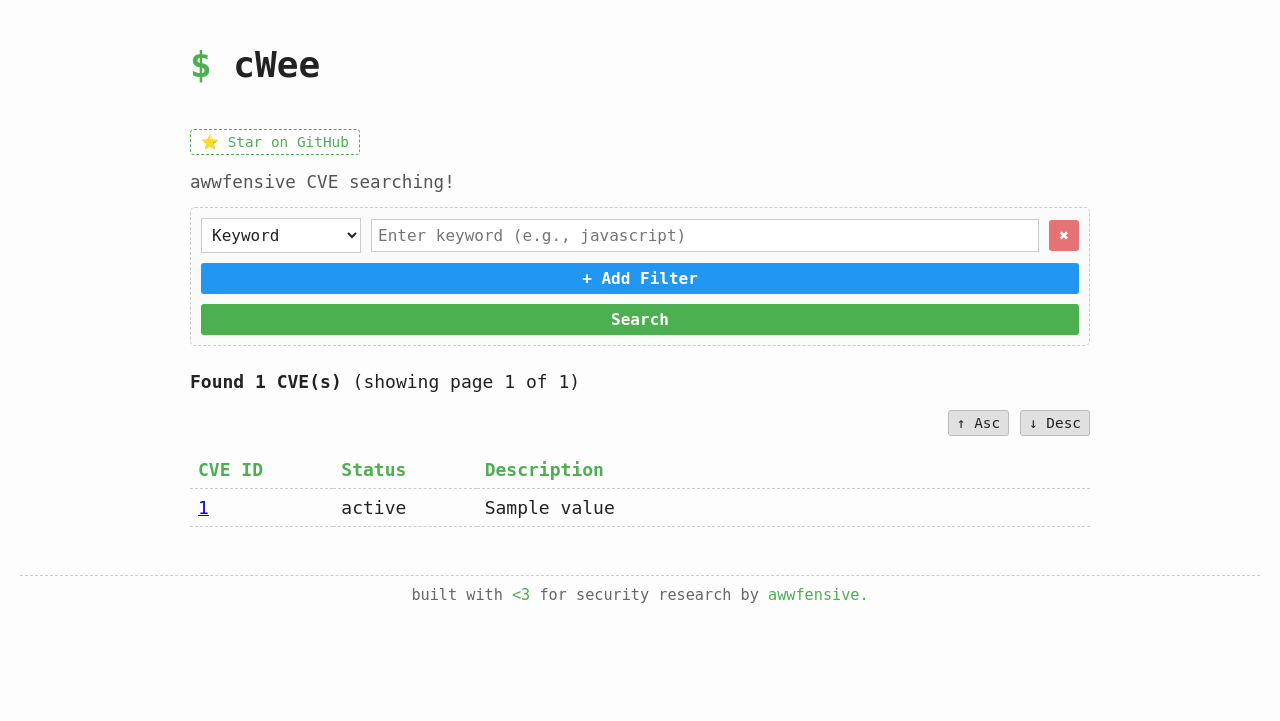
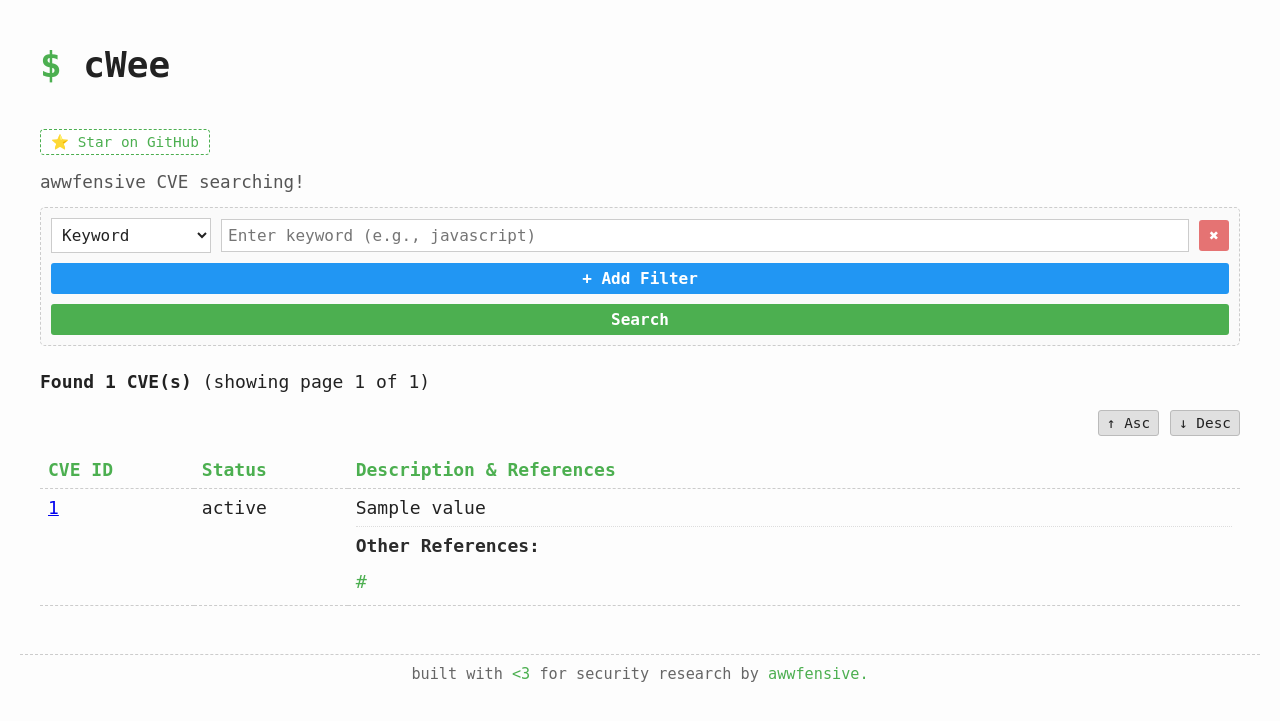
Before and after one commit to awwfensive/cWee, a Flask app: template templates/cwee.html in a window 1280 px wide. Shown: the top 721 px of the page. Run offline with Flask 3, Linux system fonts and the light colour scheme; the template is opened without the code that fills it: most values are stand-ins (such as "Sample title", 1, 10 or a date in 2020).

Commit message:
reference section

```diff
--- a/app.py
+++ b/app.py
@@ -1,6 +1,6 @@
 from flask import Flask, request, render_template, url_for
 import nvdlib
-from datetime import datetime
+from datetime import datetime, timezone
 import math
 import time
 
@@ -22,7 +22,7 @@ def index():
     error_message = None
     total_results = 0
 
-    # handle multi filter form data from query parameters :p
+    # handle multi filter form data from query parameters
     search_types = request.args.getlist("searchType[]")
     search_queries = request.args.getlist("searchQuery[]")
 
@@ -32,7 +32,7 @@ def index():
     form_data["searchType"] = search_types
     form_data["searchQuery"] = search_queries
 
-    # filter out the empty queries and correcty pair types and queries
+    # filter out the empty queries and correctly pair types and queries
     filters = []
     for i in range(len(search_types)):
         if i < len(search_queries) and search_queries[i].strip():
@@ -45,10 +45,10 @@ def index():
 
     if filters:
         try:
-            # rate limiting to be nice to the NVD API - me good boye
+            # rate limiting to be nice to the NVD API
             time.sleep(0.1)
 
-            # Start with first filter - this is our base dataset -  BIG BRAIN MOVE
+            # Start with first filter - this is our base dataset
             first_filter = filters[0]
             params = {}
             search_type = first_filter["type"]
@@ -70,20 +70,30 @@ def index():
                 try:
                     dates = search_query.split(",")
                     if len(dates) != 2:
-                        raise ValueError("Must provide exactly 2 dates")
+                        raise ValueError("Must provide exactly 2 dates separated by comma")
 
                     start_date = dates[0].strip()
                     end_date = dates[1].strip()
 
-                    # falidate date format
-                    datetime.strptime(start_date, "%Y-%m-%d")
-                    datetime.strptime(end_date, "%Y-%m-%d")
+                    # validate date format and convert to datetime objects with timezone
+                    start_dt = datetime.strptime(start_date, "%Y-%m-%d")
+                    end_dt = datetime.strptime(end_date, "%Y-%m-%d")
 
-                    params["pubStartDate"] = start_date
-                    params["pubEndDate"] = end_date
-                except ValueError:
-                    error_message = "Invalid date range format. Use YYYY-MM-DD,YYYY-MM-DD"
+                    # Add timezone info and set time to start/end of day
+                    start_dt = start_dt.replace(hour=0, minute=0, second=0, tzinfo=timezone.utc)
+                    end_dt = end_dt.replace(hour=23, minute=59, second=59, tzinfo=timezone.utc)
 
+                    # nvdlib accepts datetime objects for date parameters
+                    params["pubStartDate"] = start_dt
+                    params["pubEndDate"] = end_dt
+
+                    print(f"DEBUG - Date range: {start_dt} to {end_dt}")
+                except ValueError as e:
+                    error_message = f"Invalid date range format. Use YYYY-MM-DD,YYYY-MM-DD. Error: {str(e)}"
+                except Exception as e:
+                    error_message = f"Error parsing date range: {str(e)}"
+
+            # Only proceed if we have valid params and no errors
             if not error_message and params:
                 print(f"Base search with params: {params}")
 
@@ -93,7 +103,7 @@ def index():
 
                 print(f"Base filter '{search_type}:{search_query}' found {len(all_cves)} CVEs")
 
-                # apply remaining filters as post-processing on the results we have fetched :D only works well if the first filter is selective enough
+                # apply remaining filters as post-processing on the results we have fetched
                 for filter_item in filters[1:]:
                     filter_type = filter_item["type"]
                     filter_query = filter_item["query"]
@@ -136,8 +146,8 @@ def index():
                                     pub_date = datetime.fromisoformat(cve.published.replace('Z', '+00:00'))
                                     if start_date <= pub_date.replace(tzinfo=None) <= end_date:
                                         filtered_cves.append(cve)
-                        except:
-                            error_message = f"Invalid date range in filter: {filter_query}"
+                        except Exception as e:
+                            error_message = f"Invalid date range in filter: {filter_query}. Error: {str(e)}"
                             break
 
                     elif filter_type == "cpeName":
@@ -168,7 +178,7 @@ def index():
                     total_results = len(all_cves)
                     total_pages = math.ceil(total_results / per_page)
 
-                    # Ensure page is within valid range - math is hard
+                    # Ensure page is within valid range
                     page = max(1, min(page, total_pages))
 
                     start = (page - 1) * per_page
@@ -177,12 +187,16 @@ def index():
 
                 else:
                     error_message = "No CVEs found after applying all filters"
+            elif not error_message:
+                error_message = "Please provide valid search parameters"
 
         except Exception as e:
             error_message = f"Error fetching CVEs: {str(e)}"
             print(f"Exception details: {e}")
+            import traceback
+            traceback.print_exc()
 
-    # create query string for pagination links and sorting linksssssssssssss
+    # create query string for pagination links and sorting links
     query_params = []
     for i in range(len(form_data["searchType"])):
         if i < len(form_data["searchQuery"]) and form_data["searchQuery"][i].strip():
@@ -201,7 +215,9 @@ def index():
         error_message=error_message,
         total_results=total_results,
         query_string=query_string,
-        request=request
+        request=request,
+        any=any,
+        hasattr=hasattr
     )
 
 if __name__ == '__main__':
--- a/templates/cwee.html
+++ b/templates/cwee.html
@@ -16,7 +16,7 @@
         font-size: 18px;
     }
     .container {
-        max-width: 900px;
+        max-width: 1200px;
         margin: auto;
     }
     h1::before {
@@ -136,6 +136,76 @@
     }
     th { color: #4caf50; }
     tr:hover td { background-color: #f3f3f3; }
+
+    /* POC/References styling */
+    .poc-section {
+        margin-top: 8px;
+        padding-top: 8px;
+        border-top: 1px dotted #ddd;
+        font-size: 0.9rem;
+    }
+    .poc-title {
+        color: #ff6b6b;
+        font-weight: bold;
+        margin-bottom: 5px;
+    }
+    .poc-links {
+        display: flex;
+        flex-direction: column;
+        gap: 4px;
+    }
+    .poc-link {
+        color: #4caf50;
+        text-decoration: none;
+        display: inline-block;
+    }
+    .poc-link:hover {
+        text-decoration: underline;
+        color: #43a047;
+    }
+    .ref-link {
+        color: #4caf50;
+        text-decoration: none;
+        display: inline-block;
+    }
+    .ref-link:hover {
+        text-decoration: underline;
+        color: #43a047;
+    }
+    .poc-badge {
+        display: inline-block;
+        padding: 2px 6px;
+        background-color: #ff6b6b;
+        color: white;
+        border-radius: 3px;
+        font-size: 0.75rem;
+        margin-left: 5px;
+        font-weight: bold;
+    }
+    .ref-badge {
+        display: inline-block;
+        padding: 2px 6px;
+        background-color: #64b5f6;
+        color: white;
+        border-radius: 3px;
+        font-size: 0.75rem;
+        margin-left: 5px;
+    }
+
+    /* Enlarged "Other References" section */
+    .poc-section .ref-link {
+        font-size: 1.15rem;
+        font-weight: 500;
+        line-height: 1.6;
+    }
+
+    /* Increase title size and weight for "Other References" header (inline-styled div detection) */
+    .poc-section div[style*="color: #000000; font-weight: bold; margin-bottom: 11px;"] {
+        font-size: 1.2rem;
+        font-weight: 700;
+        color: #333;
+        margin-bottom: 8px;
+    }
 
     /* Pagination */
     .pagination {
@@ -341,9 +411,9 @@
         <table>
             <thead>
                 <tr>
-                    <th style="width: 15%;">CVE ID</th>
-                    <th style="width: 15%;">Status</th>
-                    <th style="width: 70%;">Description</th>
+                    <th style="width: 12%;">CVE ID</th>
+                    <th style="width: 12%;">Status</th>
+                    <th style="width: 76%;">Description & References</th>
                 </tr>
             </thead>
             <tbody>
@@ -361,6 +431,51 @@
                         {% endfor %}
                         {% if not description_found %}
                             {{ cve.descriptions[0].value if cve.descriptions else 'No description available' }}
+                        {% endif %}
+
+                        {# POC/References Section #}
+                        {% if cve.references %}
+                            {% set poc_refs = [] %}
+                            {% set other_refs = [] %}
+                            {% for ref in cve.references %}
+                                {% set ref_url_lower = ref.url.lower() %}
+                                {% set ref_tags = ref.tags if hasattr(ref, 'tags') and ref.tags else [] %}
+
+                                {# Check for POC indicators #}
+                                {% if 'exploit' in ref_tags or 'poc' in ref_url_lower or 'exploit' in ref_url_lower or 'github.com' in ref_url_lower and ('poc' in ref_url_lower or 'exploit' in ref_url_lower) %}
+                                    {% set _ = poc_refs.append(ref) %}
+                                {% else %}
+                                    {% set _ = other_refs.append(ref) %}
+                                {% endif %}
+                            {% endfor %}
+
+                            {# Display POC references if found #}
+                            {% if poc_refs %}
+                                <div class="poc-section">
+                                    <div class="poc-title">POC/Exploit References:</div>
+                                    <div class="poc-links">
+                                        {% for ref in poc_refs %}
+                                            <a href="{{ ref.url }}" target="_blank" class="poc-link">
+                                                 {{ ref.url }}
+                                            </a>
+                                        {% endfor %}
+                                    </div>
+                                </div>
+                            {% endif %}
+
+                            {# Display other references (show all) #}
+                            {% if other_refs %}
+                                <div class="poc-section">
+                                    <div style="color: #2b2b2b; font-weight: bold; margin-bottom: 11px; font-size: 18px;">Other References:</div>
+                                     <div class="poc-links">
+                                        {% for ref in other_refs %}
+                                            <a href="{{ ref.url }}" target="_blank" class="ref-link">
+                                                {{ ref.url }}
+                                            </a>
+                                        {% endfor %}
+                                    </div>
+                                </div>
+                            {% endif %}
                         {% endif %}
                     </td>
                 </tr>
```
